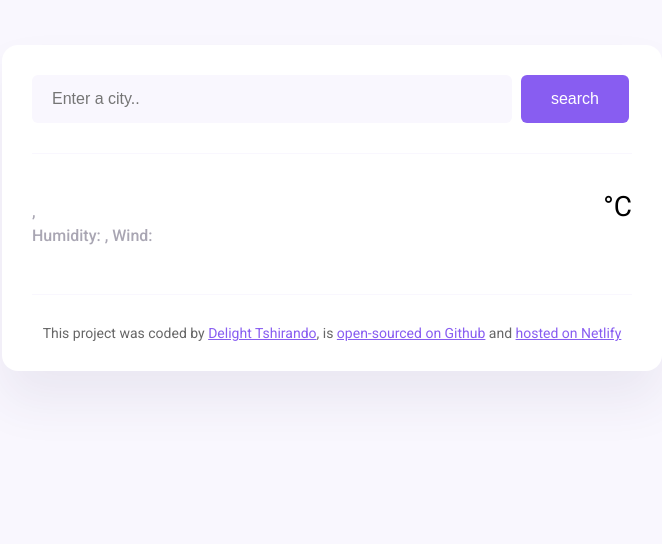
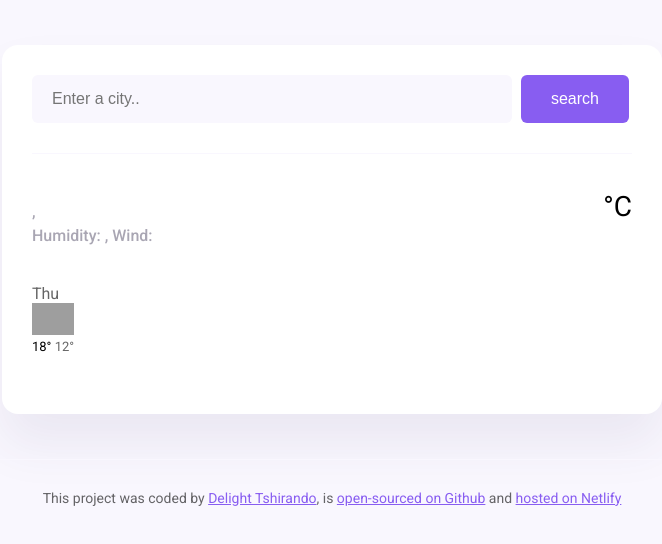
Before and after one commit to delightteekay/delight-weather-app, a plain HTML site: page index.html in a window 1280 px wide. Shown: the whole page, without its empty margins (308-970 px from the left). Drawn offline with nearby package versions, Linux system fonts and the light colour scheme; no server answers; grey boxes are pictures that could not be loaded.

Commit message:
added the forecast HTML and CSS

```diff
--- a/index.html
+++ b/index.html
@@ -37,6 +37,20 @@ Humidity: <strong id="humidity"></strong>, Wind: <strong id="wind-speed"></stron
 <div class="weather-app-unit">°C</div>
 </div>
 </div>
+<div class="weather-forecast">
+<div class="row">
+<div class="col-2">
+<div class="weather-forecast-date">
+Thu</div>
+<img src="https://openweathermap.org/img/wn/50d@2x.png" alt="" width="42" />
+<div class="weather-forecast-temperatures">
+<span class="weather-forecast-temperature-max">18°</span>
+<span class="weather-forecast-temperature-min">12°</span>
+</div>
+</div>
+</div>
+</div>
+</div>
 </main>
 <footer>
 This project was coded by
--- a/src/style.css
+++ b/src/style.css
@@ -84,6 +84,26 @@ header {
     font-size: 28px;
 }
 
+.weather-forecast {
+    margin-top: 20px;
+    color: #000;
+
+}
+
+.weather-forecast-date {
+    font-size: 16px;
+    opacity: 0.6;
+
+}
+
+.weather-forecast-temperatures {
+    font-size: 13px;
+}
+
+.weather-forecast-temperature-min {
+    opacity: 0.6;
+}
+
 
 main {
     padding: 30px 0;
```
